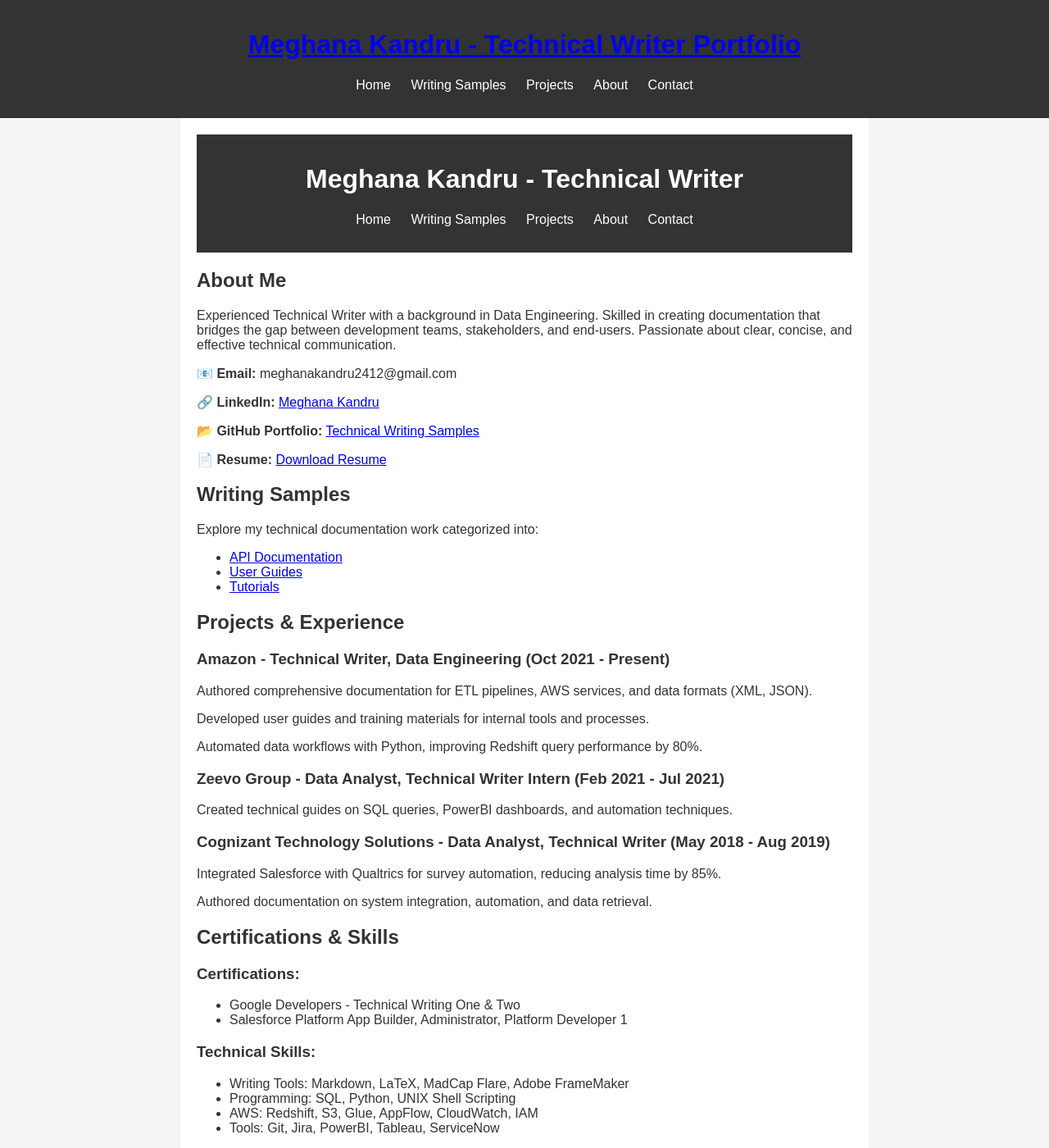
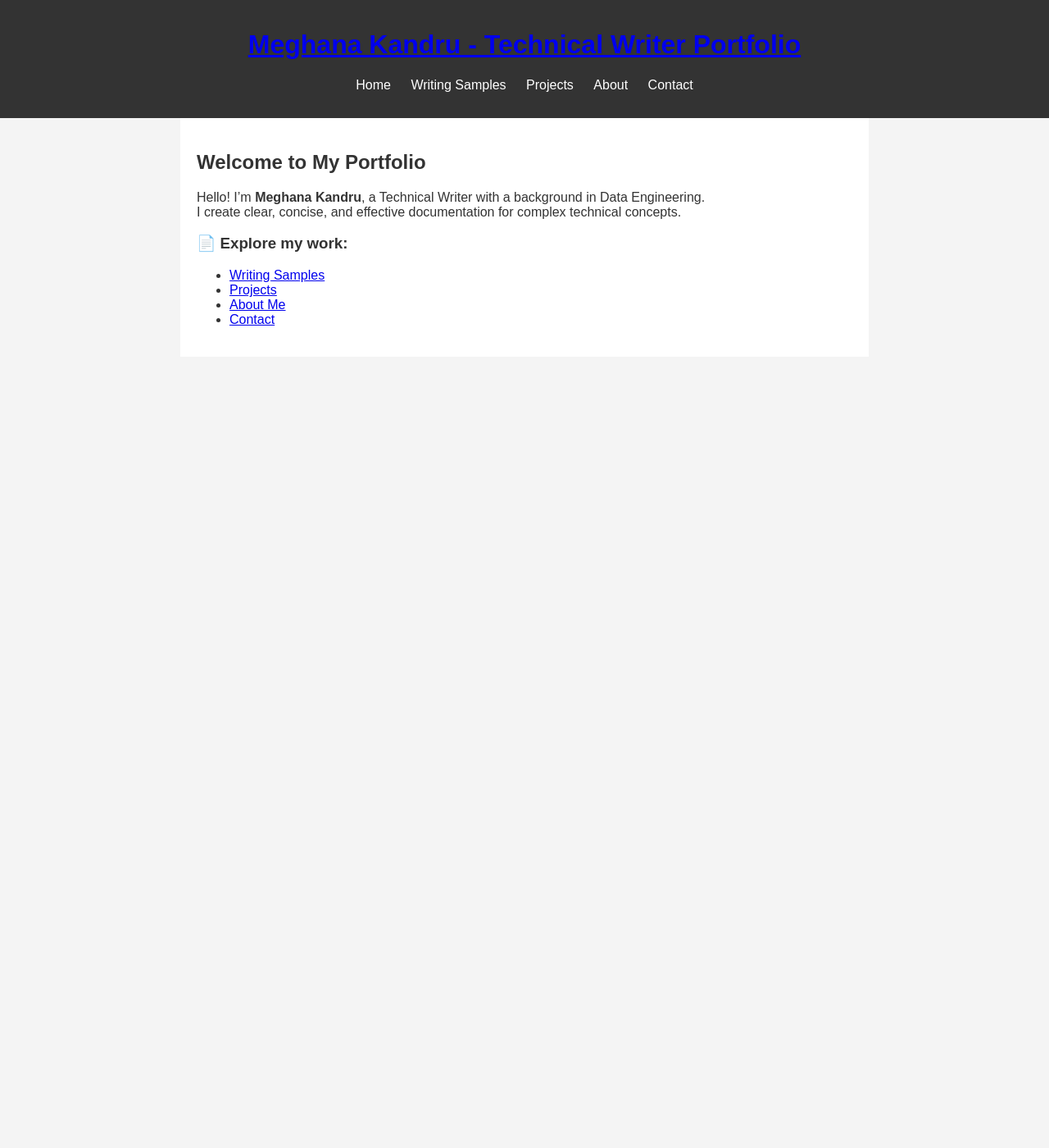
Before and after one commit to mekandru/meghanakandru.github.io, a Jekyll site: the page built from index.md, in a window 1280 px wide and 1400 px high. Shown: the whole window at 82% size. Built offline with Jekyll 4.4.1, drawn with Linux system fonts in a browser that asks for light colours; some of the changed text lies outside the part shown.

Commit message:
Update index.md

```diff
--- a/index.md
+++ b/index.md
@@ -1,96 +1,15 @@
 ---
 layout: default
-# Defines the default layout template for the site
-
 title: Meghana Kandru - Technical Writer Portfolio
-# Sets the title of the webpage
-
 description: A showcase of my technical writing work and projects
-# Meta description for SEO
-
-theme: custom
-# Specifies the custom theme to be used
 ---
 
-<header>
-  <h1>Meghana Kandru - Technical Writer</h1>
-  <nav>
-    <ul>
-      <li><a href="/">Home</a></li>
-      <li><a href="/writing-samples">Writing Samples</a></li>
-      <li><a href="/projects">Projects</a></li>
-      <li><a href="/about">About</a></li>
-      <li><a href="/contact">Contact</a></li>
-    </ul>
-  </nav>
-  <!-- Navigation menu for easy site navigation -->
-<link rel="stylesheet" href="/assets/css/style.css">
-</header>
+## Welcome to My Portfolio
+Hello! I'm **Meghana Kandru**, a Technical Writer with a background in Data Engineering.
+I create clear, concise, and effective documentation for complex technical concepts.
 
-<section id="about">
-  <h2>About Me</h2>
-  <p>Experienced Technical Writer with a background in Data Engineering. Skilled in creating documentation that bridges the gap between development teams, stakeholders, and end-users. Passionate about clear, concise, and effective technical communication.</p>
-
-  <p>📧 <strong>Email:</strong> meghanakandru2412@gmail.com</p>
-  <p>🔗 <strong>LinkedIn:</strong> <a href="https://www.linkedin.com/in/meghanakandru/">Meghana Kandru</a></p>
-  <p>📂 <strong>GitHub Portfolio:</strong> <a href="https://github.com/mekandru/Technical-Writing-Samples">Technical Writing Samples</a></p>
-  <p>📄 <strong>Resume:</strong> <a href="Meghana_Kandru.pdf">Download Resume</a></p>
-</section>
-
-<section id="writing-samples">
-  <h2>Writing Samples</h2>
-  <p>Explore my technical documentation work categorized into:</p>
-  <ul>
-    <li><a href="https://github.com/mekandru/Technical-Writing-Samples">API Documentation</a></li>
-    <li><a href="https://github.com/mekandru/Technical-Writing-Samples">User Guides</a></li>
-    <li><a href="https://github.com/mekandru/Technical-Writing-Samples">Tutorials</a></li>
-  </ul>
-</section>
-
-<section id="projects">
-  <h2>Projects & Experience</h2>
-
-  <h3>Amazon - Technical Writer, Data Engineering (Oct 2021 - Present)</h3>
-  <p>Authored comprehensive documentation for ETL pipelines, AWS services, and data formats (XML, JSON).</p>
-  <p>Developed user guides and training materials for internal tools and processes.</p>
-  <p>Automated data workflows with Python, improving Redshift query performance by 80%.</p>
-
-  <h3>Zeevo Group - Data Analyst, Technical Writer Intern (Feb 2021 - Jul 2021)</h3>
-  <p>Created technical guides on SQL queries, PowerBI dashboards, and automation techniques.</p>
-
-  <h3>Cognizant Technology Solutions - Data Analyst, Technical Writer (May 2018 - Aug 2019)</h3>
-  <p>Integrated Salesforce with Qualtrics for survey automation, reducing analysis time by 85%.</p>
-  <p>Authored documentation on system integration, automation, and data retrieval.</p>
-</section>
-
-<section id="certifications-skills">
-  <h2>Certifications & Skills</h2>
-
-  <h3>Certifications:</h3>
-  <ul>
-    <li>Google Developers - Technical Writing One & Two</li>
-    <li>Salesforce Platform App Builder, Administrator, Platform Developer 1</li>
-  </ul>
-
-  <h3>Technical Skills:</h3>
-  <ul>
-    <li>Writing Tools: Markdown, LaTeX, MadCap Flare, Adobe FrameMaker</li>
-    <li>Programming: SQL, Python, UNIX Shell Scripting</li>
-    <li>AWS: Redshift, S3, Glue, AppFlow, CloudWatch, IAM</li>
-    <li>Tools: Git, Jira, PowerBI, Tableau, ServiceNow</li>
-  </ul>
-</section>
-
-<section id="contact">
-  <h2>Contact</h2>
-  <p>Interested in working together? Feel free to reach out!</p>
-
-  <p>📧 <strong>Email:</strong> meghanakandru2412@gmail.com</p>
-  <p>🔗 <strong>LinkedIn:</strong> <a href="https://www.linkedin.com/in/meghanakandru/">Meghana Kandru</a></p>
-  <p>📂 <strong>GitHub:</strong> <a href="https://github.com/mekandru">mekandru</a></p>
-</section>
-
-<footer>
-  <p>&copy; Meghana Kandru. All Rights Reserved.</p>
-  <!-- Footer section for copyright information -->
-</footer>
+### 📄 Explore my work:
+- [Writing Samples](writing-samples.html)
+- [Projects](projects.html)
+- [About Me](about.html)
+- [Contact](contact.html)
```
